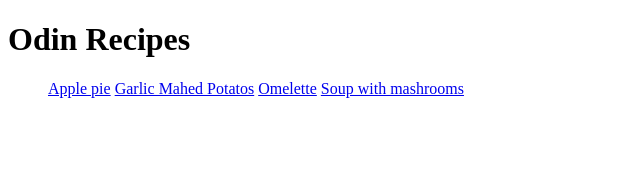
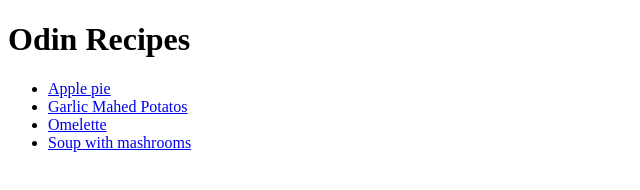
Before and after one commit to max-prog91/odin-recipes, a plain HTML site: page index.html in a window 1280 px wide. Shown: the whole page, without its empty margins (0-640 px from the left). Drawn offline with Linux system fonts and the light colour scheme.

Commit message:
Fix: Wrap links in <ul> with <li> elements

```diff
--- a/index.html
+++ b/index.html
@@ -10,10 +10,10 @@
     <h1>Odin Recipes</h1>
 
     <ul>
-    <a href="./recipes/apple-pie.html">Apple pie</a>
-    <a href="./recipes/garlic-mashed-potatos.html">Garlic Mahed Potatos</a>
-    <a href="./recipes/omelette.html">Omelette</a>
-    <a href="./recipes/soup-with-mushrooms.html">Soup with mashrooms</a>
+    <li><a href="./recipes/apple-pie.html">Apple pie</a></li>
+    <li><a href="./recipes/garlic-mashed-potatos.html">Garlic Mahed Potatos</a></li>
+    <li><a href="./recipes/omelette.html">Omelette</a></li>
+    <li><a href="./recipes/soup-with-mushrooms.html">Soup with mashrooms</a></li>
     </ul>
 </body>
 </html>
```
